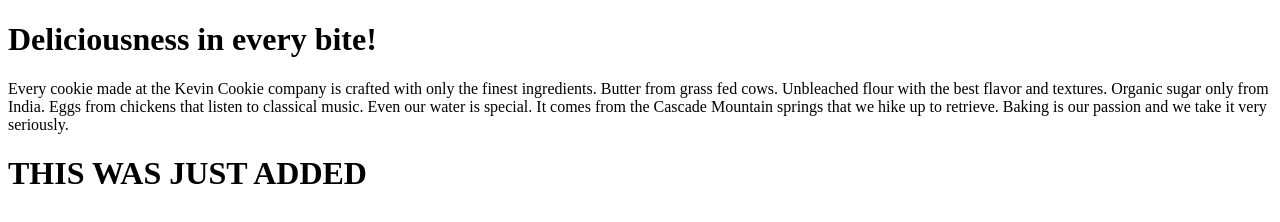
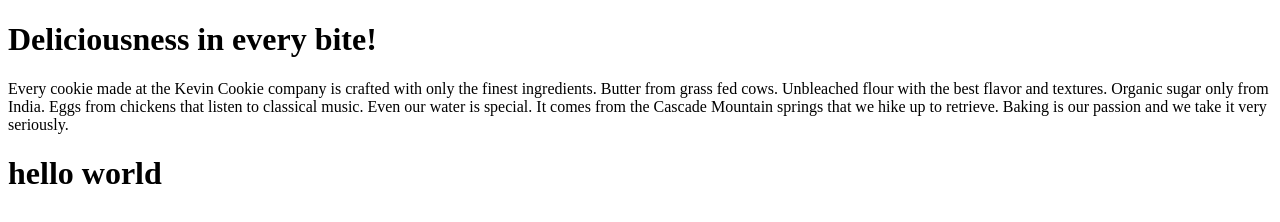
Before and after one commit to Nethwindu/repoTest, a plain HTML site: page index.htm in a window 1280 px wide. Drawn offline with Linux system fonts and the light colour scheme.

Commit message:
Updated index.htm h1 to Hello World in UpdateText

```diff
--- a/index.htm
+++ b/index.htm
@@ -5,7 +5,7 @@
 <h1>Deliciousness in every bite!</h1>
 <p>Every cookie made at the Kevin Cookie company is crafted with only the finest ingredients. Butter from grass fed cows. Unbleached flour with the best flavor and textures. Organic sugar only from India. Eggs from chickens that listen to classical music. Even our water is special. It comes from the Cascade Mountain springs that we hike up to retrieve. Baking is our passion and we take it very seriously.</p>
 
-<h1>THIS WAS JUST ADDED</h1>
+<h1>hello world</h1>
 
 </body>
 </html>
```
